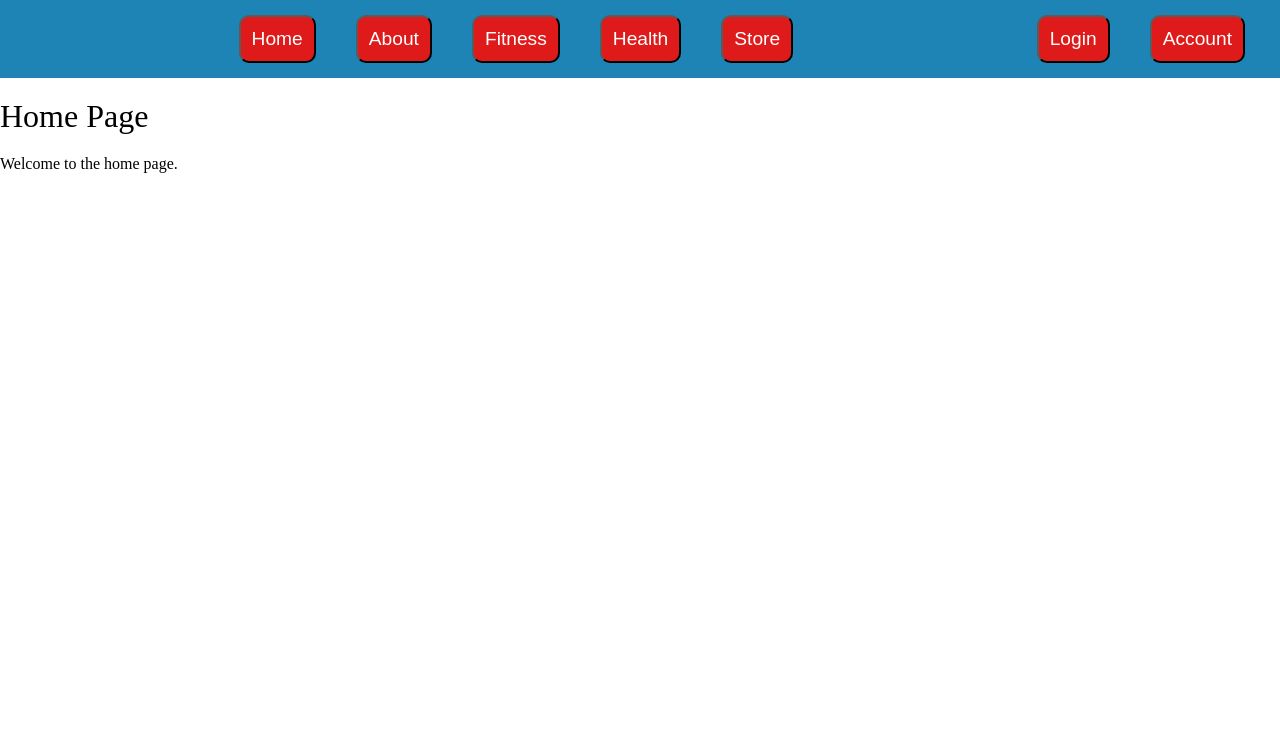
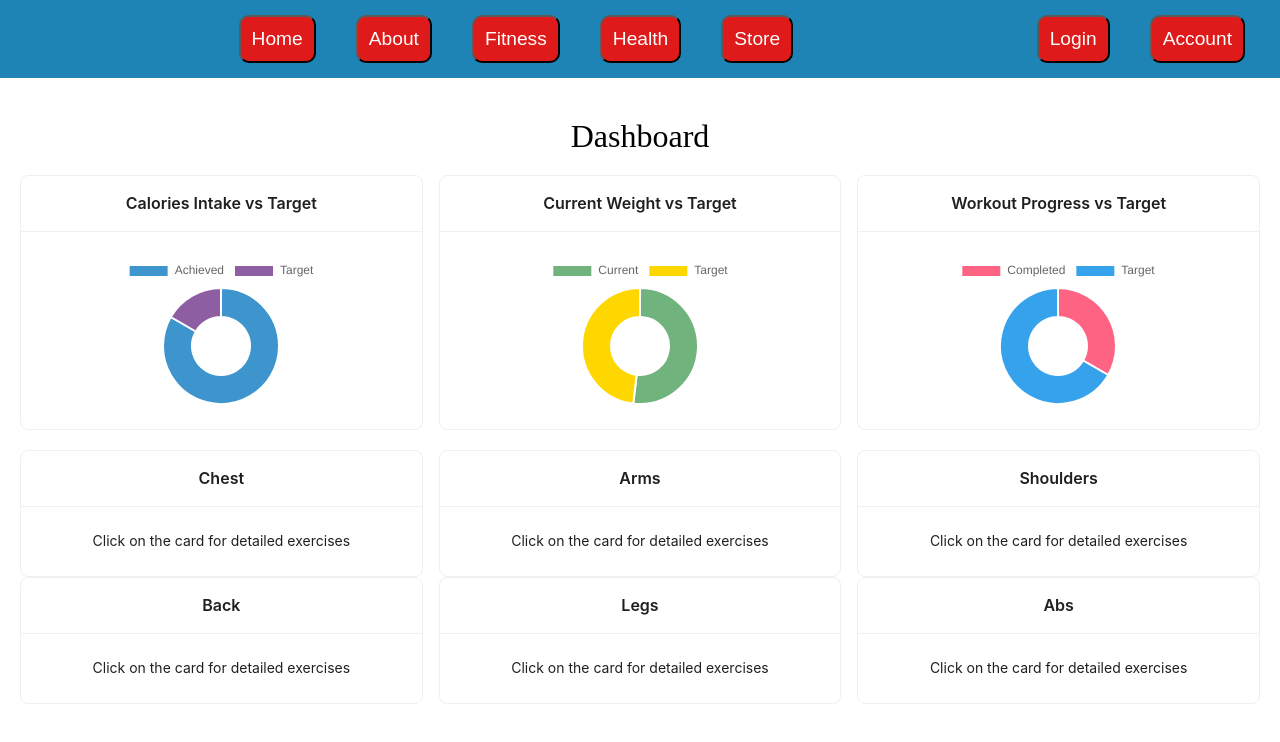
Before and after one commit to blockdoyle/HealthApplication, a React (Vite) app: page / in a window 1280 px wide. Shown: the top 742 px of the page. Built offline with nearby package versions, Linux system fonts and the light colour scheme.

Commit message:
Created initial version of charts and cards

```diff
--- a/src/pages/HomePage.jsx
+++ b/src/pages/HomePage.jsx
@@ -1,10 +1,97 @@
-export default function HomePage() {
+// eslint-disable-next-line no-unused-vars
+import React from 'react';
+import { Row, Col, Card } from 'antd';
+import { Chart as ChartJS} from 'chart.js/auto';
+import { Doughnut } from 'react-chartjs-2';
+
+const HomePage = () => {
+  // Chart 1: Calories Intake
+  const caloriesChartData = {
+    labels: ['Achieved', 'Target'],
+    datasets: [{
+      data: [2500, 500], // Sample data
+      backgroundColor: ['#3e95cd', '#8e5ea2'],
+    }]
+  };
+
+  // Chart 2: Weight Data
+  const weightChartData = {
+    labels: ['Current', 'Target'],
+    datasets: [{
+      data: [70, 65], // Sample data
+      backgroundColor: ['#71B37C', '#FFD700'],
+    }]
+  };
+
+  // Chart 3: Workout Data
+  const workoutChartData = {
+    labels: ['Completed', 'Target'],
+    datasets: [{
+      data: [15, 30], // Sample data
+      backgroundColor: ['#FF6384', '#36A2EB'],
+    }]
+  };
+
+  const options = {
+    responsive: true,
+    maintainAspectRatio: false,
+  };
+
   return (
-    <>
-      <div>
-        <h1>Home Page</h1>
-      </div>
-      <p>Welcome to the home page.</p>
-    </>
+    <div style={{ padding: '20px', position: 'absolute', width: '100%', textAlign: 'center' }}>
+      <h1>Dashboard</h1>
+      <Row gutter={16}>
+        <Col span={8}>
+          <Card title="Calories Intake vs Target">
+            <Doughnut data={caloriesChartData} options={options} />
+          </Card>
+        </Col>
+        <Col span={8}>
+          <Card title="Current Weight vs Target">
+            <Doughnut data={weightChartData} options={options} />
+          </Card>
+        </Col>
+        <Col span={8}>
+          <Card title="Workout Progress vs Target">
+            <Doughnut data={workoutChartData} options={options} />
+          </Card>
+        </Col>
+      </Row>
+      <Row gutter={16} style={{ marginTop: '20px' }}>
+        {['Chest', 'Arms', 'Shoulders', 'Back', 'Legs', 'Abs'].map((muscle) => (
+          <Col span={8} key={muscle}>
+            <Card hoverable title={muscle}>
+              <p>Click on the card for detailed exercises</p>
+            </Card>
+          </Col>
+        ))}
+      </Row>
+    </div>
   );
-}
+};
+
+export default HomePage;
+
+
+
+
+
+
+
+
+
+
+
+
+
+
+// export default function HomePage() {
+//   return (
+//     <>
+//       <div>
+//         <h1>Home Page</h1>
+//       </div>
+//       <p>Welcome to the home page.</p>
+//     </>
+//   );
+// }
```
